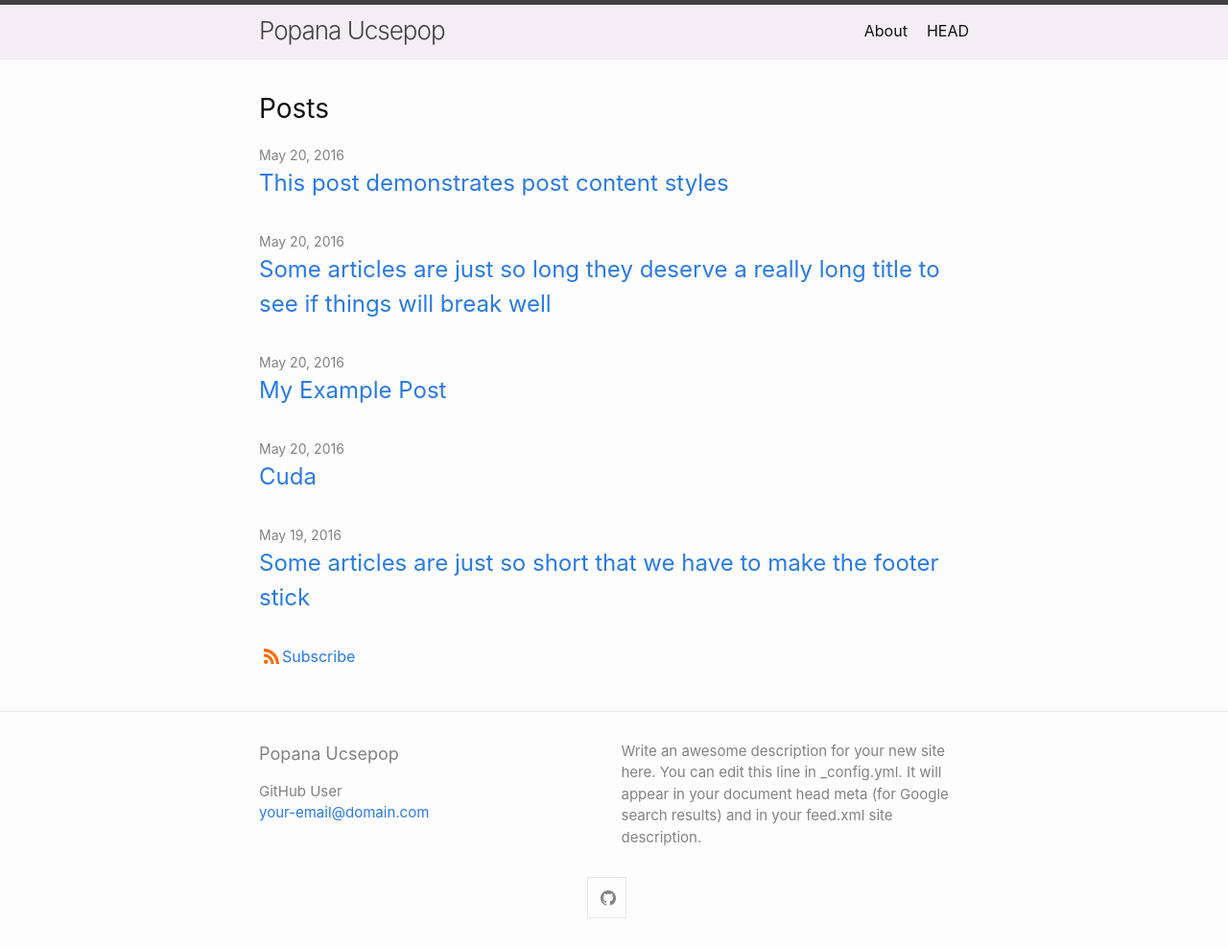
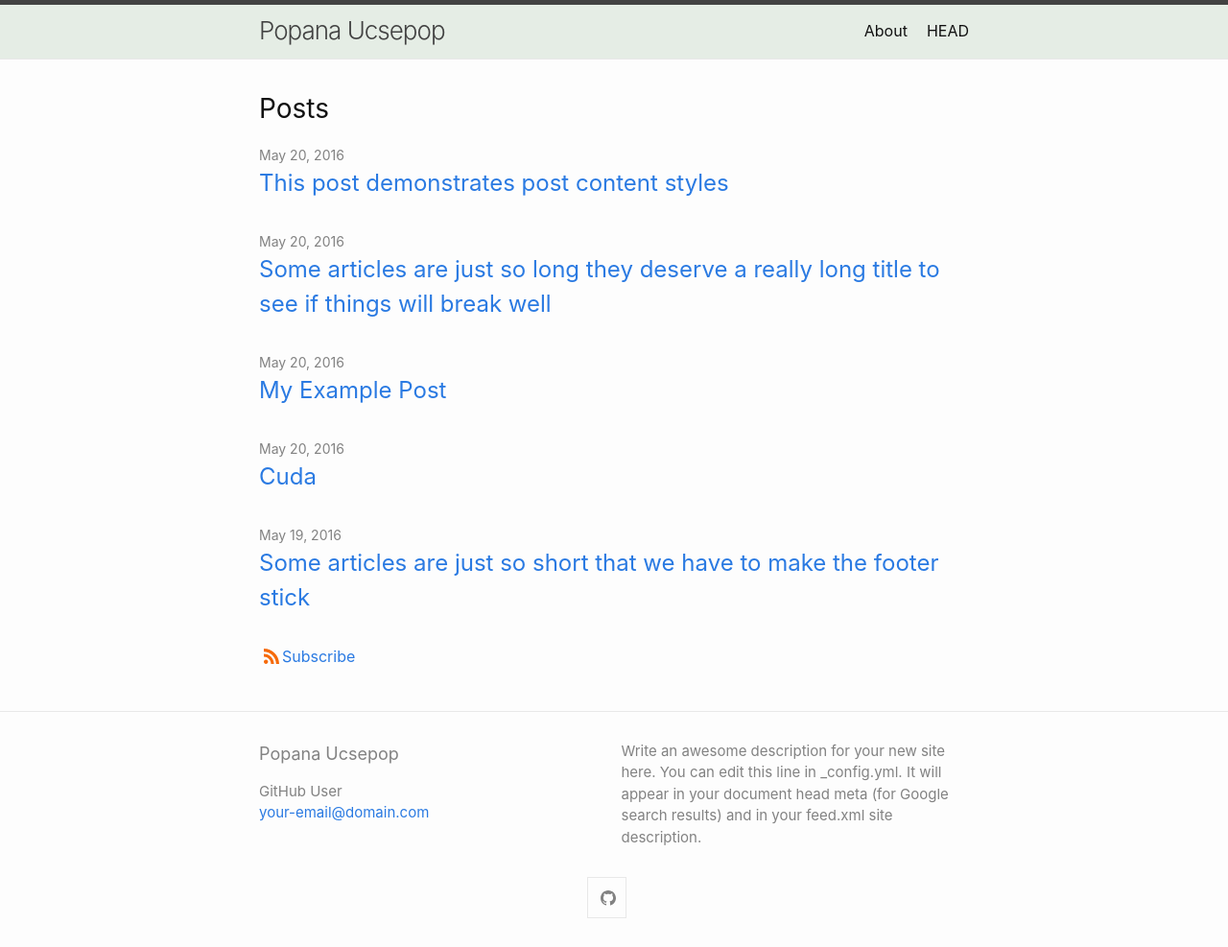
Before and after one commit to gandideluxe/gandideluxe.github.io, a Jekyll site: the page built from index.md, in a window 1280 px wide. Shown: the whole page at 96% size. Built offline with Jekyll 4.4.1, drawn with Linux system fonts in a browser that asks for light colours.

Commit message:
Update _layout.scss

```diff
--- a/_sass/minima/_layout.scss
+++ b/_sass/minima/_layout.scss
@@ -6,7 +6,7 @@
   border-bottom: 1px solid $grey-color-light;
   min-height: $spacing-unit * 1.865;
   line-height: $base-line-height * $base-font-size * 2.25;
-  background-color: #F5EDF5;
+  background-color: #E5EDE5;
 
   // Positioning context for the mobile navigation icon
   position: relative;
```
